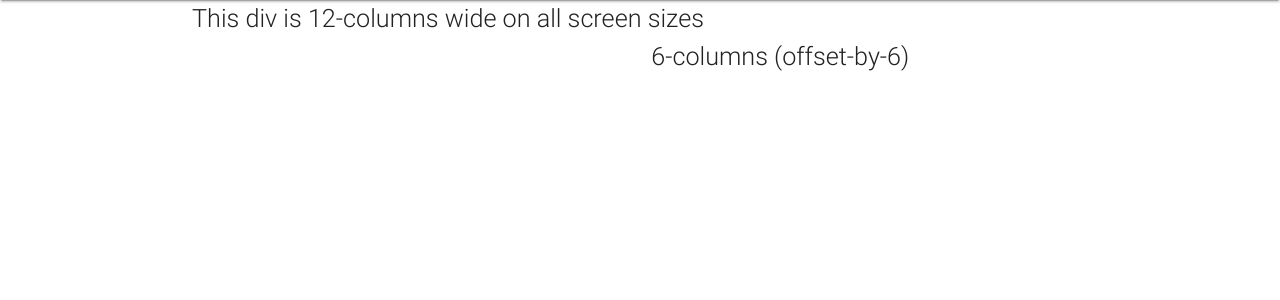
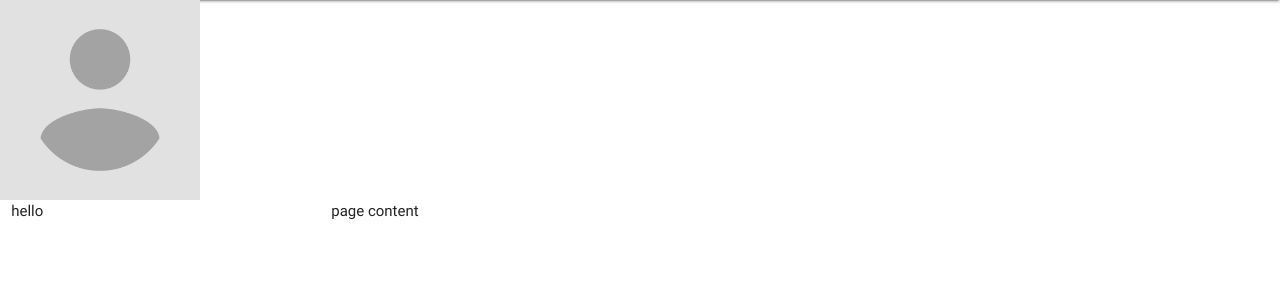
Before and after one commit to aliciarawlings/data_centric_milestone, a Flask app: page /userprofile in a window 1280 px wide. Shown: the part 64-364 px from the top of the page. Run offline with Flask 2, Linux system fonts and the light colour scheme; some libraries are stand-ins or nearby versions.

Commit message:
profile avatar image added to userprofile page along with grid system

```diff
--- a/static/css/styles.css
+++ b/static/css/styles.css
@@ -20,3 +20,11 @@ h2 {
         text-align: center;
         width: 60%;
 }
+
+
+.profile_avatar {
+  vertical-align: middle;
+  width: 200px;
+  height: 200px;
+
+}
--- a/templates/userprofile.html
+++ b/templates/userprofile.html
@@ -1,12 +1,25 @@
 {% extends 'base.html'%}
 
 {% block content %}
- <div class="container">
 
+    <!-- Navbar goes here -->
+
+    <!-- Page Layout here -->
+     <img src="static/images/profile_avatar.png" alt="profile_avatar" class="profile_avatar">
     <div class="row">
-      <div class="col s12"><span class="flow-text">This div is 12-columns wide on all screen sizes</span></div>
-      <div class="col s6 offset-s6"><span class="flow-text">6-columns (offset-by-6)</span></div>
+
+      <div class="col s12 m4 l3">
+     hello
+
+      </div>
+
+      <div class="col s12 m8 l9">
+        page content
+
+      </div>
+
     </div>
- </div>
+
+
 
 {% endblock %}
```
Also changed, not shown: templates/exercises.html (+9 -14 lines), static/images/profile_avatar.png (added).
